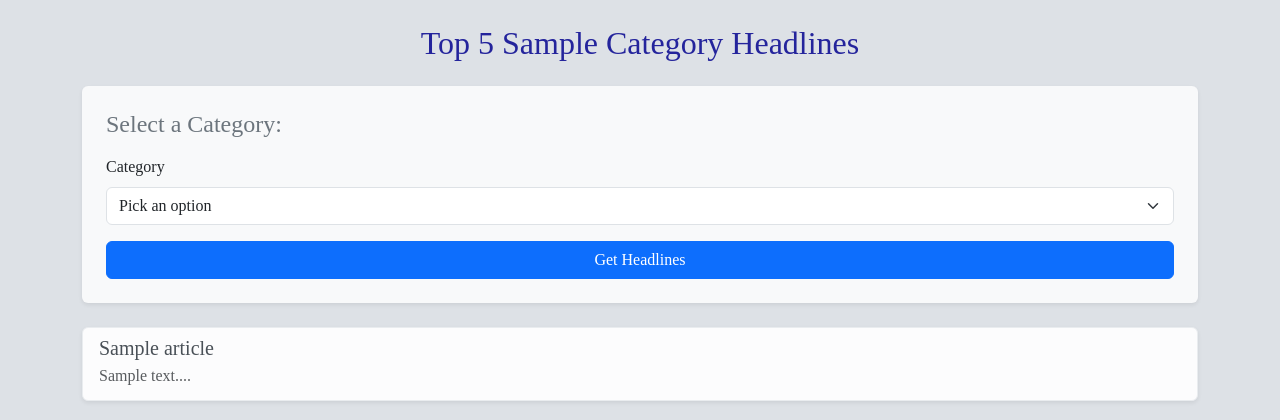
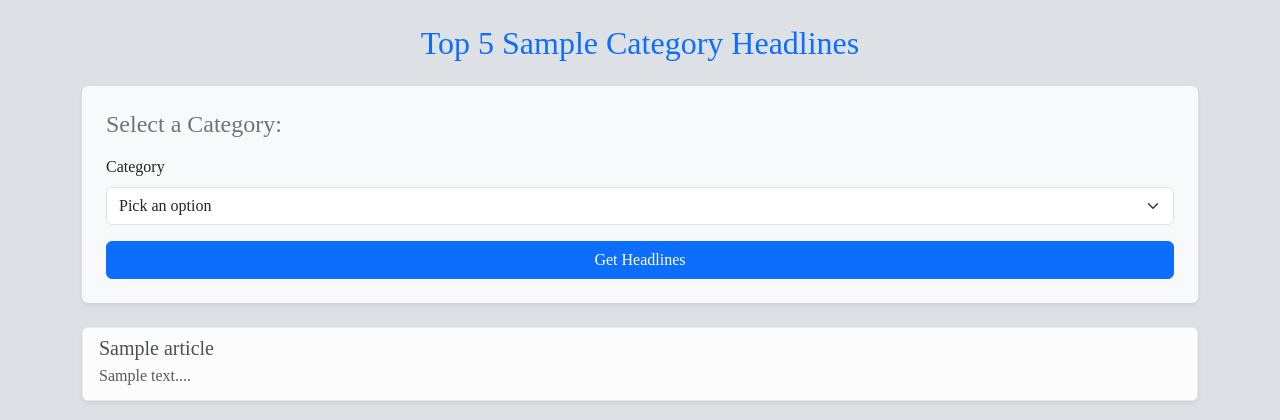
Before and after one commit to mthorsteinson/interactive-scraper, a Flask app: template templates/index3.html in a window 1280 px wide. Shown: the top 420 px of the page. Run offline with Flask 3, Linux system fonts and the light colour scheme; the template is opened without the code that fills it: most values are stand-ins (such as "Sample title", 1, 10 or a date in 2020).

Commit message:
updates to index3

```diff
--- a/templates/index3.html
+++ b/templates/index3.html
@@ -1,7 +1,7 @@
 {% extends "layout.html" %}
 
 {% block header %}
-    <h2 class="my-4 text-center" style="color:rgb(36, 36, 156);">Top 5 {{ category | title }} Headlines</h2>
+    <h2 class="my-4 text-center" style="color:rgb(13, 110, 253);">Top 5 {{ category | title }} Headlines</h2>
 {% endblock %}
 
 {% block body %}
```
